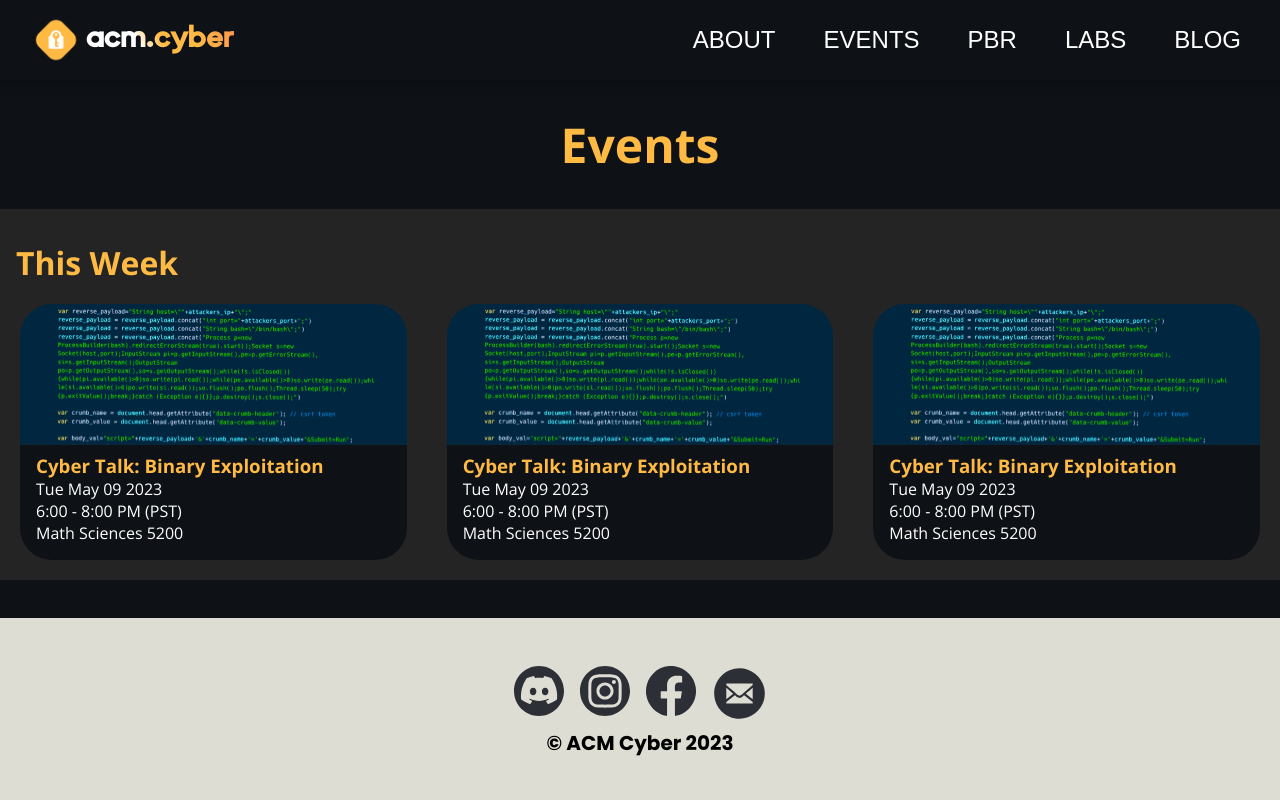
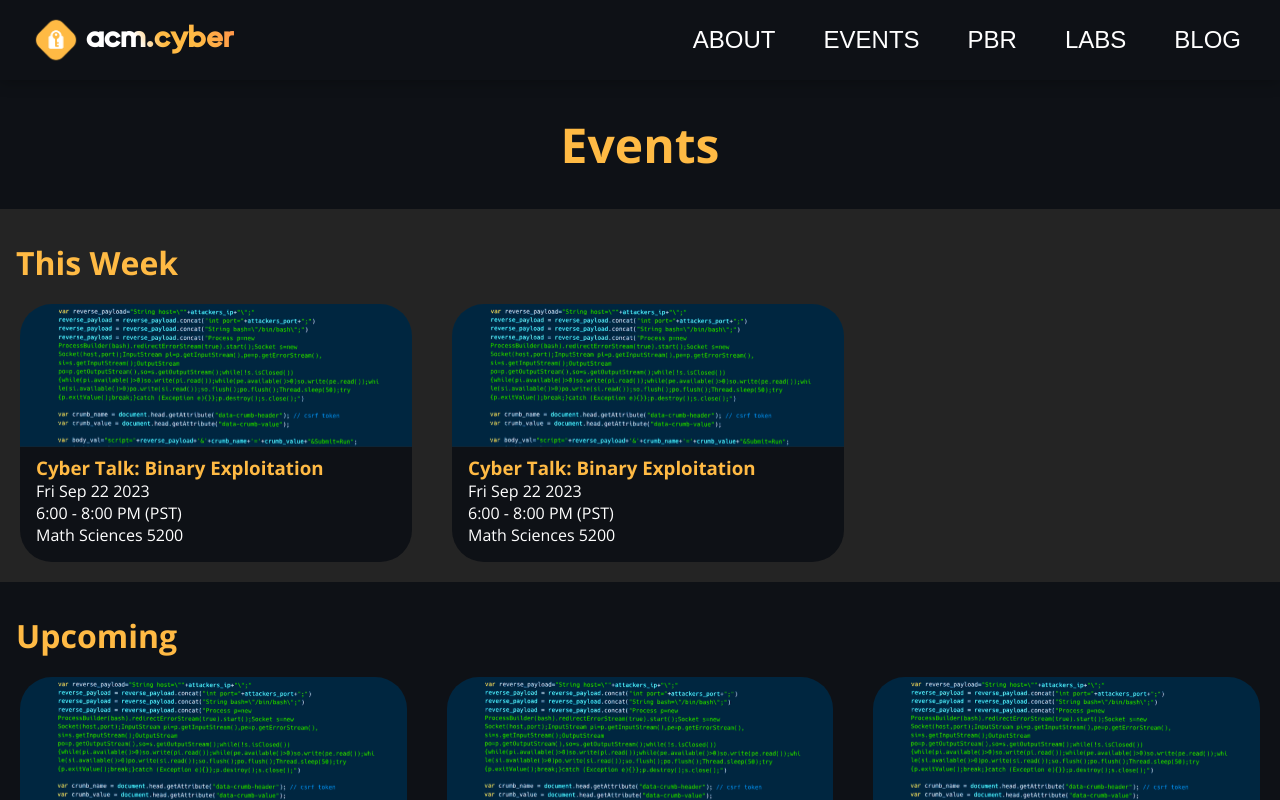
Before and after one commit to uclaacm/acmcyber.com, a Next.js app: page /events in a window 1280 px wide. Built offline with nearby package versions, Linux system fonts and the light colour scheme; a web font is replaced by a local one.

Commit message:
upcoming events section

```diff
--- a/data/events.ts
+++ b/data/events.ts
@@ -8,7 +8,13 @@ const matsci = 'Math Sciences 5200';
 const eventsData: Event[] = [
   {
     name: 'Cyber Talk: Binary Exploitation',
-    date: new Date('5/9/23'),
+    date: new Date(),
+    time: '6:00 - 8:00 PM (PST)',
+    location: matsci,
+  },
+  {
+    name: 'Cyber Talk: Binary Exploitation',
+    date: new Date(),
     time: '6:00 - 8:00 PM (PST)',
     location: matsci,
   },
@@ -20,10 +26,23 @@ const eventsData: Event[] = [
   },
   {
     name: 'Cyber Talk: Binary Exploitation',
-    date: new Date('5/9/23'),
+    date: new Date('5/9/24'),
     time: '6:00 - 8:00 PM (PST)',
     location: matsci,
   },
+  {
+    name: 'Cyber Talk: Binary Exploitation',
+    date: new Date('5/9/24'),
+    time: '6:00 - 8:00 PM (PST)',
+    location: matsci,
+  },
+  {
+    name: 'Cyber Talk: Binary Exploitation',
+    date: new Date('5/9/24'),
+    time: '6:00 - 8:00 PM (PST)',
+    location: matsci,
+  },
+
 ];
 
 export default eventsData;
--- a/pages/events.tsx
+++ b/pages/events.tsx
@@ -1,4 +1,4 @@
-import { useState } from "react";
+import { useEffect, useState } from "react";
 
 import styles from "@/styles/Events.module.scss";
 import CyberSeo from "@/components/CyberSeo";
@@ -7,22 +7,48 @@ import { styler } from "@/utils";
 
 const s = styler(styles);
 
-function displayAll(type: number) {
-  return (
-    <div className={s`buttonGrid`}>
-      {AllEvents.map((event, index) => (
-        <button className={styles["child"]}>
-          <span>{event.name}</span>
-        </button>
-      ))}
+// from chatgpt
+const isThisWeek = (today: Date, date: Date): bool => {
+  // Calculate day of the week (0 - Sunday, 1 - Monday, ..., 6 - Saturday)
+  const dayOfWeek1 = (today.getDay() + 6) % 7;
+  const dayOfWeek2 = (date.getDay() + 6) % 7;
+
+  // Calculate the difference in days between the two dates
+  const dayDifference = Math.abs(today - date) / (1000 * 60 * 60 * 24);
+
+  // Check if the dates are within 6 days of each other and share the same day of the week
+  return dayDifference <= 6 && dayOfWeek1 === dayOfWeek2;
+};
+
+const isFuture = (today: Date, date: Date): bool =>
+  !isThisWeek(today, date) && date > today;
+
+const Event = (event: (typeof AllEvents)[0], i: number) => (
+  <a className={s`event-card`} key={i}>
+    <img src="/images/archive.svg" alt="Placeholder Image" />
+    <div className={s`details`}>
+      <h3>{event.name}</h3>
+      <div className={s`date`}>{event.date.toDateString()}</div>
+      <div className={s`time`}>{event.time}</div>
+      <div className={s`location`}>{event.location}</div>
     </div>
-  );
-}
+  </a>
+);
+
 export default function Events() {
   // when page loads, read from data/events.yml
   // parse all of the events into a list of objects [{event object}, ...]
   // display all of the events in the list (hint: use the map() function)
-  const [isDisplay, switchDisplay] = useState(false);
+
+  const [today, setToday] = useState(new Date());
+
+  // reload `today` because page may be accessed at a date later than
+  // the date nextjs pre-renders this page
+  useEffect(() => setToday(new Date()), []);
+
+  const thisWeek = AllEvents.filter((e) => isThisWeek(today, e.date));
+  const upcomingEvents = AllEvents.filter((e) => isFuture(today, e.date));
+
   return (
     <>
       <CyberSeo
@@ -32,21 +58,15 @@ export default function Events() {
       <div className="page">
         <div className={s`home`}>
           <h1>Events</h1>
+          {/* This Week section */}
           <div className={s`this-week`}>
             <h2>This Week</h2>
-            <div className={s`events`}>
-              {AllEvents.map((event) => (
-                <a className={s`event-card`}>
-                  <img src="/images/archive.svg" alt="Placeholder Image" />
-                  <div className={s`details`}>
-                    <h3>{event.name}</h3>
-                    <div className={s`date`}>{event.date.toDateString()}</div>
-                    <div className={s`time`}>{event.time}</div>
-                    <div className={s`location`}>{event.location}</div>
-                  </div>
-                </a>
-              ))}
-            </div>
+            <div className={s`events`}>{thisWeek.map(Event)}</div>
+          </div>
+          {/* Upcoming section */}
+          <div className={s`upcoming`}>
+            <h2>Upcoming</h2>
+            <div className={s`events`}>{upcomingEvents.map(Event)}</div>
           </div>
         </div>
       </div>
--- a/styles/Events.module.scss
+++ b/styles/Events.module.scss
@@ -1,5 +1,9 @@
 .this-week {
-  background-color: #242424;
+  background-color: var(--cyber-grey);
+  padding: 1rem;
+}
+
+.upcoming {
   padding: 1rem;
 }
 
@@ -42,109 +46,6 @@
   border-bottom-right-radius: var(--border-radius);
 }
 
-// .page {
-//   display: grid;
-//   align-items: stretch;
-//   flex-wrap: wrap;
-//
-//   h1 {
-//     color: #ffba44;
-//     padding: 2rem;
-//     font-family: "Nova Mono", monospace;
-//     font-size: 3rem;
-//     text-align: center;
-//   }
-// }
-//
-// .flex {
-//   display: inline-grid;
-//   align-items: center;
-//   justify-content: center;
-//   margin-top: 3rem;
-// }
-//
-// .buttonGrid {
-//   $adapt: calc(20vw + 1rem);
-//   display: grid;
-//   grid-template-columns: min-content;
-//   gap: 1rem;
-//   transform-origin: calc($adapt / 2) calc($adapt / 2);
-//   rotate: 45deg;
-//
-//   .child {
-//     background-image: linear-gradient(to bottom right, #ffc259, #fff7ab);
-//     font-family: "Nova Mono", monospace;
-//
-//     border: none;
-//     border-radius: 1.5rem;
-//
-//     width: 20vw;
-//     height: 20vw;
-//     font-size: 4.75vw;
-//     color: black;
-//     position: relative;
-//   }
-//
-//   @for $i from 0 through 8 {
-//     .child:nth-child(#{5*$i + 2}) {
-//       left: calc(($i) * $adapt);
-//       bottom: calc((4 * $i) * $adapt);
-//     }
-//     .child:nth-child(#{5*$i + 3}) {
-//       left: calc(($i + 1) * $adapt);
-//       bottom: calc((4 * $i + 2) * $adapt);
-//     }
-//     .child:nth-child(#{5*$i + 4}) {
-//       left: calc(($i) * $adapt);
-//       bottom: calc((4 * $i + 1) * $adapt);
-//     }
-//     .child:nth-child(#{5*$i + 5}) {
-//       left: calc(($i + 1) * $adapt);
-//       bottom: calc((4 * $i + 3) * $adapt);
-//     }
-//     .child:nth-child(#{5*$i + 6}) {
-//       left: calc(($i + 2) * $adapt);
-//       bottom: calc((4 * $i + 5) * $adapt);
-//     }
-//   }
-//
-//   .child span {
-//     display: inline-block;
-//     transform: rotate(-45deg);
-//   }
-// }
-//
-// @media only screen and (min-width: 1000px) {
-//   .buttonGrid {
-//     $adapt: calc(200px + 1rem);
-//     transform-origin: calc($adapt / 2) calc($adapt / 2);
-//     .child {
-//       height: 200px;
-//       width: 200px;
-//       padding-bottom: 0;
-//       font-size: 50px;
-//     }
-//     @for $i from 0 through 8 {
-//       .child:nth-child(#{5*$i + 2}) {
-//         left: calc(($i) * $adapt);
-//         bottom: calc((4 * $i) * $adapt);
-//       }
-//       .child:nth-child(#{5*$i + 3}) {
-//         left: calc(($i + 1) * $adapt);
-//         bottom: calc((4 * $i + 2) * $adapt);
-//       }
-//       .child:nth-child(#{5*$i + 4}) {
-//         left: calc(($i) * $adapt);
-//         bottom: calc((4 * $i + 1) * $adapt);
-//       }
-//       .child:nth-child(#{5*$i + 5}) {
-//         left: calc(($i + 1) * $adapt);
-//         bottom: calc((4 * $i + 3) * $adapt);
-//       }
-//       .child:nth-child(#{5*$i + 6}) {
-//         left: calc(($i + 2) * $adapt);
-//         bottom: calc((4 * $i + 5) * $adapt);
-//       }
-//     }
-//   }
-// }
+.upcoming .event-card .details {
+  background-color: var(--cyber-grey);
+}
--- a/styles/globals.scss
+++ b/styles/globals.scss
@@ -28,6 +28,7 @@
   --flag-pink: #f44d8a;
   --soft-lazer: #ffba4414;
   --cyber-black: #242424;
+  --cyber-grey: #242424;
 }
 
 html,
```
